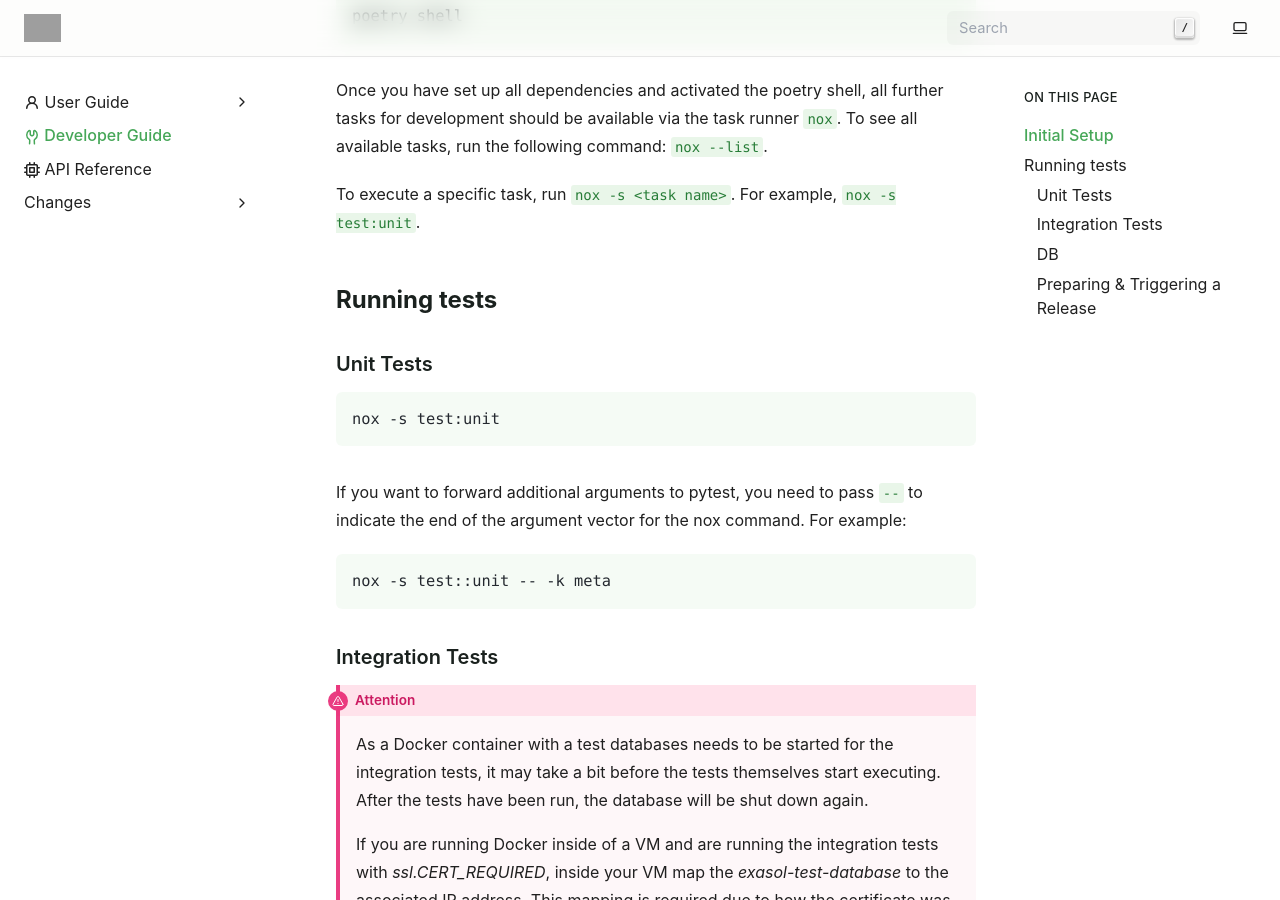
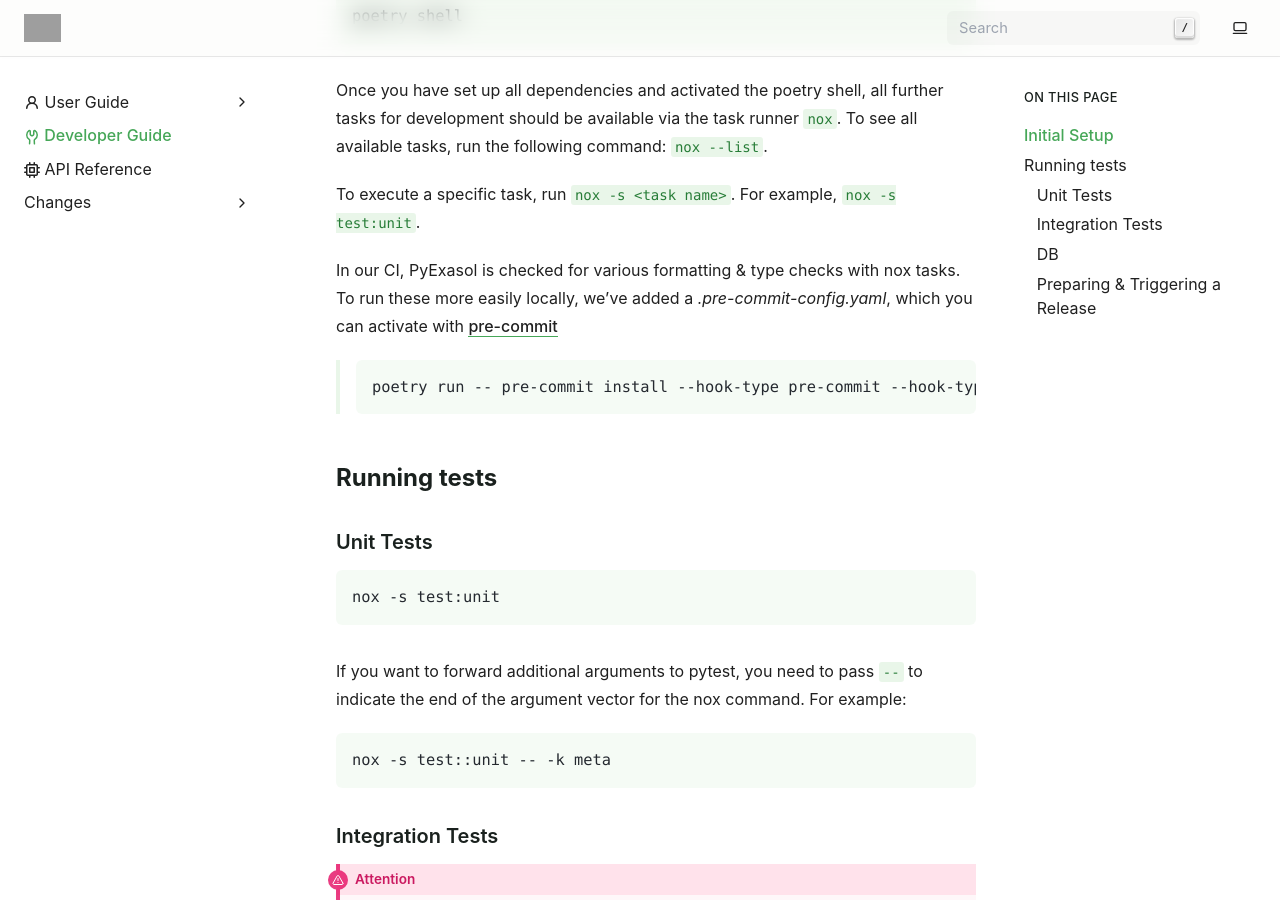
Before and after one commit to exasol/pyexasol, a Sphinx documentation site: the page built from doc/developer_guide.rst, in a window 1280 px wide and 900 px high, scrolled down 487 px. Built offline with Sphinx 7.4.7, drawn with Linux system fonts in a browser that asks for light colours; pages that are not in the unit, such as notebooks, are missing from menus; grey boxes are pictures that could not be loaded.

Commit message:
Add information about pre-commit to developer guide

```diff
--- a/doc/developer_guide.rst
+++ b/doc/developer_guide.rst
@@ -23,6 +23,14 @@ Run the following command to enter the virtual environment:
 Once you have set up all dependencies and activated the poetry shell, all further tasks for development should be available via the task runner ``nox``. To see all available tasks, run the following command: ``nox --list``.
 
 To execute a specific task, run ``nox -s <task name>``. For example, ``nox -s test:unit``.
+
+In our CI, PyExasol is checked for various formatting & type checks with nox tasks.
+To run these more easily locally, we've added a `.pre-commit-config.yaml`,
+which you can activate with `pre-commit <https://pre-commit.com/>`_
+
+    .. code-block:: shell
+
+        poetry run -- pre-commit install --hook-type pre-commit --hook-type pre-push
 
 Running tests
 ++++++++++++++
```
